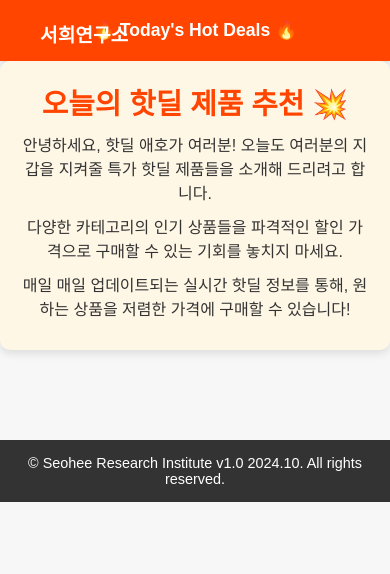
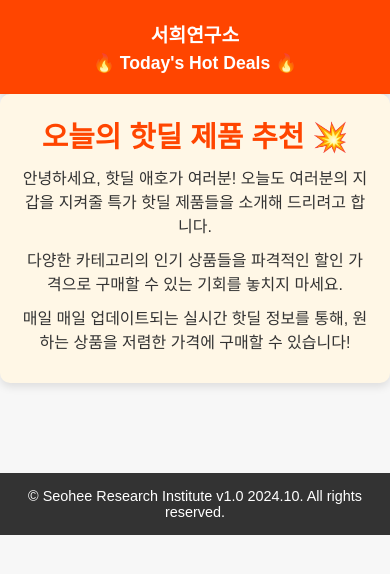
Before and after one commit to hwan2ya1004/Today-s-hot-deal, a website: page frontend/index.html in a window 390 px wide. Drawn offline with Linux system fonts and the light colour scheme; no server answers.

Commit message:
Update styles.css

```diff
--- a/frontend/styles.css
+++ b/frontend/styles.css
@@ -23,12 +23,12 @@ header {
     display: flex;
     justify-content: space-between;
     align-items: center;
-    position: relative; /* 상대적 배치를 사용해 중앙 정렬 보장 */
+    position: relative;
 }
 
 .header-left {
     position: absolute;
-    left: 20px; /* 왼쪽에 고정된 위치 */
+    left: 20px;
 }
 
 .header-center {
@@ -155,11 +155,13 @@ footer {
     }
 
     .header-left {
+        position: static;
         margin-bottom: 10px;
     }
 
     .header-center h1 {
-        font-size: 1.2rem;
+        font-size: 1.5rem;
+        text-align: center;
     }
 
     main {
```
